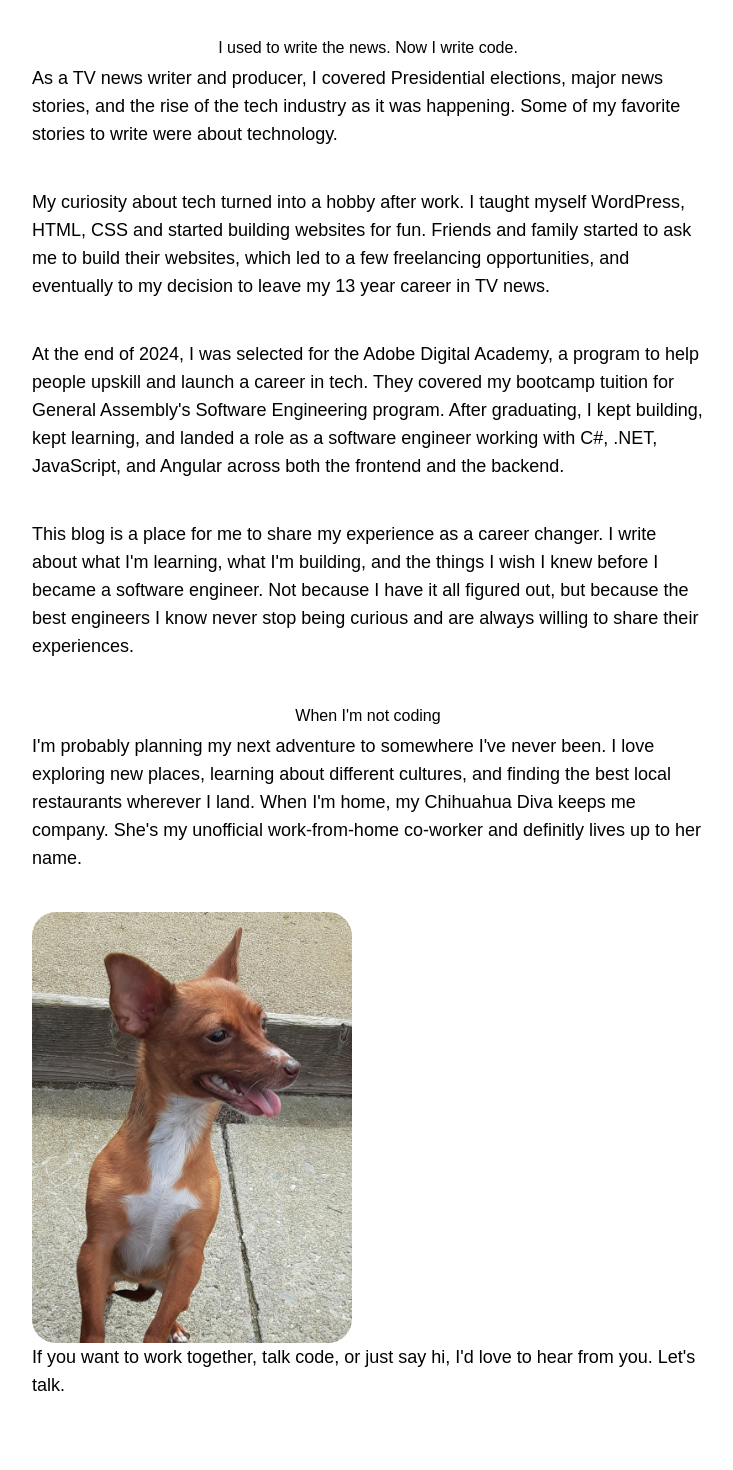
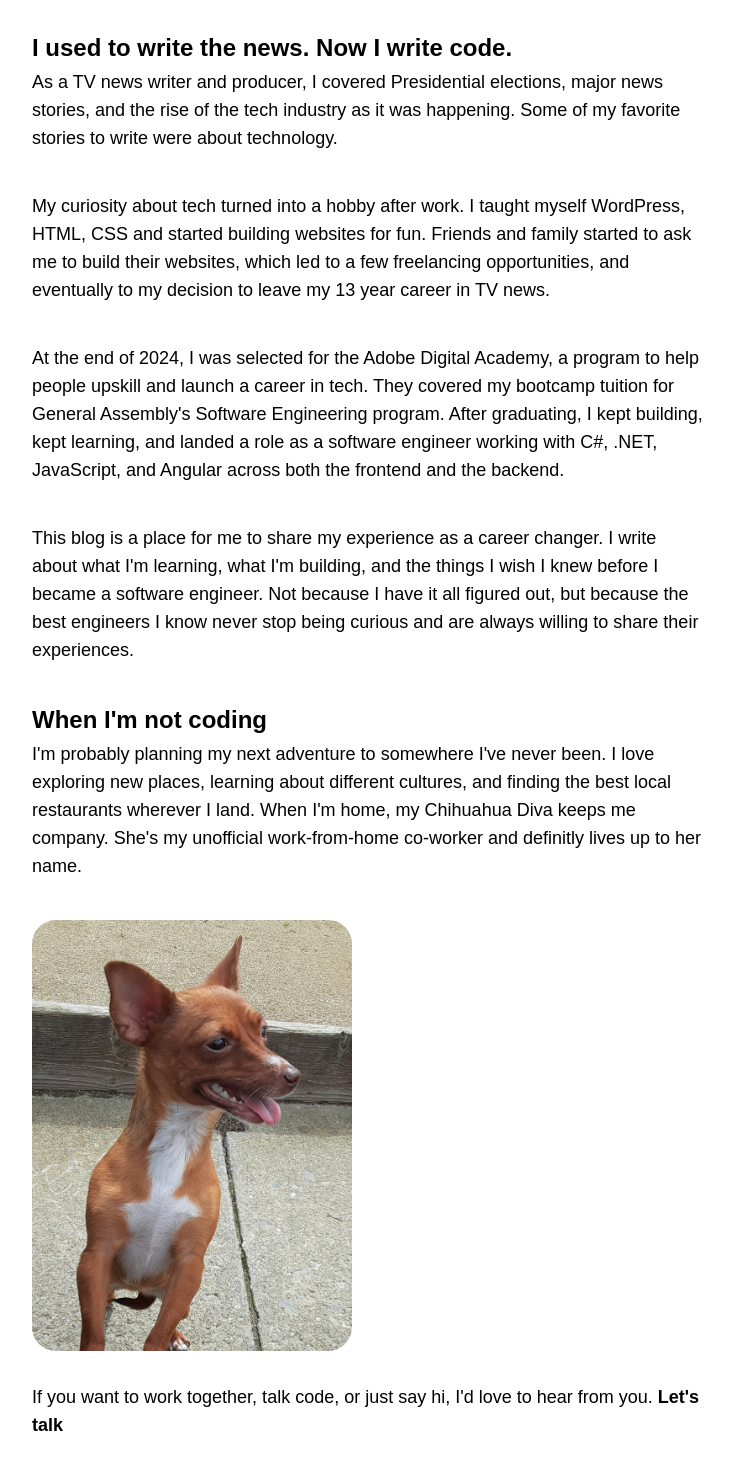
Before and after one commit to LaTrishaGomer/latrisha-gomer, a Next.js app: page /about in a window 1280 px wide. Shown: the part 818-2288 px from the top of the page, without its empty margins (272-1005 px from the left). Built offline with nearby package versions, Linux system fonts and the light colour scheme; a web font is replaced by a local one.

Commit message:
add formatting to about page copy

```diff
--- a/app/components/About.jsx
+++ b/app/components/About.jsx
@@ -20,7 +20,7 @@ import React from 'react'
         <div className='flex-1 text-center max-w-2xl'>
 
           {/* About Paragraph */}
-        <h3>I used to write the news. Now I write code.</h3>
+        <h3 className='text-2xl font-semibold mb-1 text-left'>I used to write the news. Now I write code.</h3>
         <p className='mb-10 font-ovo text-left'>
         As a TV news writer and producer, I covered Presidential elections, major news stories, and the rise of the tech industry as it was happening. Some of my favorite stories to write were about technology.
         </p>
@@ -33,15 +33,16 @@ import React from 'react'
         <p className='mb-10 font-ovo text-left'>
         This blog is a place for me to share my experience as a career changer. I write about what I'm learning, what I'm building, and the things I wish I knew before I became a software engineer. Not because I have it all figured out, but because the best engineers I know never stop being curious and are always willing to share their experiences.
         </p>
-        <h3>When I'm not coding</h3>
+        <h3 className='text-2xl font-semibold mb-1 text-left'>When I'm not coding</h3>
         <p className='mb-10 font-ovo text-left'>
         I'm probably planning my next adventure to somewhere I've never been. I love exploring new places, learning about different cultures, and finding the best local restaurants wherever I land. When I'm home, my Chihuahua Diva keeps me company. She's my unofficial work-from-home co-worker and definitly lives up to her name.
         </p>
           <div className='w-64 sm:w-80 rounded-3xl'>
         <Image src={assets.diva_image} alt='user' className='w-full rounded-3xl' />
         </div>
+        <br />
         <p className='mb-10 font-ovo text-left'>
-        If you want to work together, talk code, or just say hi, I'd love to hear from you. <a href="https://www.latrishagomer.com/contact" target="_blank">Let's talk.</a>
+        If you want to work together, talk code, or just say hi, I'd love to hear from you. <a href="https://www.latrishagomer.com/contact" target="_blank"><strong>Let's talk</strong></a>
        </p>
 
           {/* Skills Section */}
```
